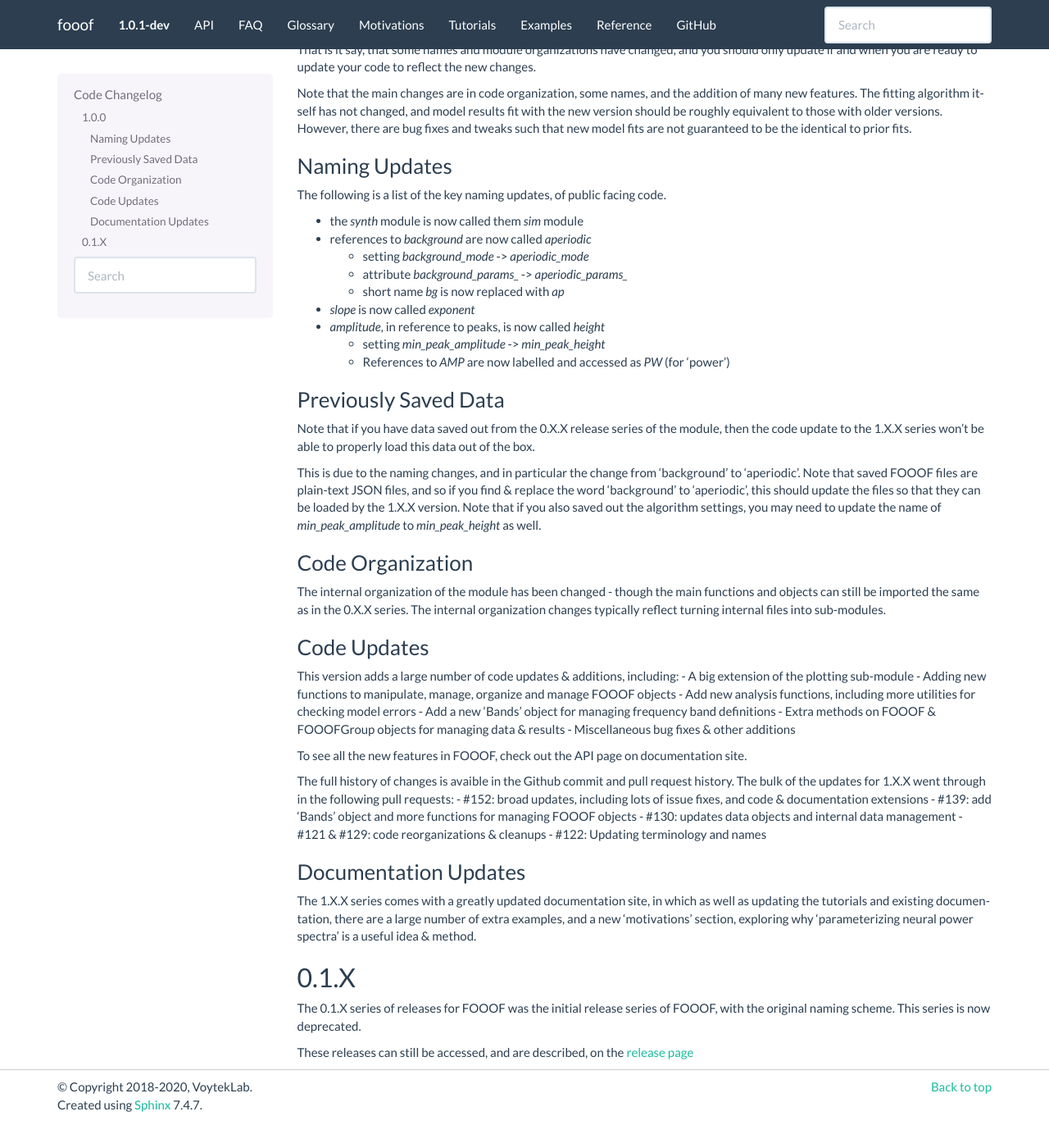
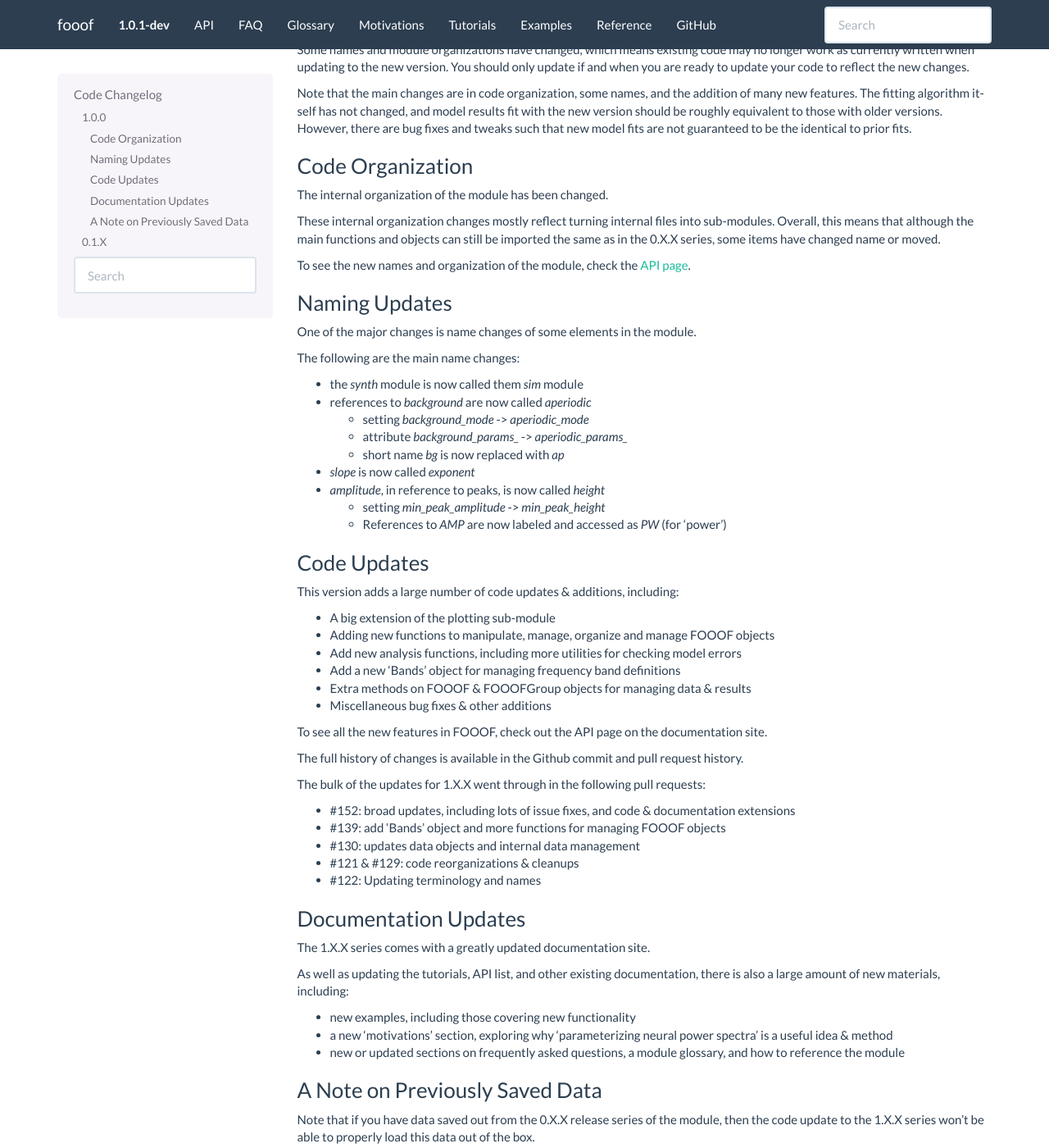
Before and after one commit to fooof-tools/fooof, a Sphinx documentation site: the page built from doc/changelog.rst, in a window 1280 px wide and 1400 px high, scrolled down 258 px. Shown: the whole window at 82% size. Built offline with Sphinx 7.4.7, drawn with Linux system fonts in a browser that asks for light colours; pages that are not in the unit, such as notebooks, are missing from menus; before the commit the page ends 1627 px from its top, so only the background shows below that; some of the changed text lies outside the part shown.

Commit message:
Update changelog

```diff
--- a/doc/changelog.rst
+++ b/doc/changelog.rst
@@ -1,18 +1,19 @@
 Code Changelog
 ==============
 
-This page contains the changelog for the FOOOF codebase and any notes on updating between versions.
+This page contains the changelog for the FOOOF module and any notes on updating between versions.
 
-This page primarly notes changes for major version updates. For notes on the specific updates
+This page primarily notes changes for major version updates. For notes on the specific updates
 for minor releases, see the `release page <https://github.com/fooof-tools/fooof/releases>`_.
 
 1.0.0
 -----
 
-Warning: the 1.X.X release series is an API breaking release from the from 0.X.X series.
+Warning: the 1.X.X release series is an API breaking release from prior versions (0.X.X).
 
-That is it say, that some names and module organizations have changed, and you should
-only update if and when you are ready to update your code to reflect the new changes.
+Some names and module organizations have changed, which means existing code may no longer
+work as currently written when updating to the new version. You should only update
+if and when you are ready to update your code to reflect the new changes.
 
 Note that the main changes are in code organization, some names, and the addition of
 many new features. The fitting algorithm itself has not changed, and model results fit
@@ -20,10 +21,24 @@
 there are bug fixes and tweaks such that new model fits are not guaranteed to be the
 identical to prior fits.
 
+Code Organization
+~~~~~~~~~~~~~~~~~
+
+The internal organization of the module has been changed.
+
+These internal organization changes mostly reflect turning internal files into
+sub-modules. Overall, this means that although the main functions and objects can
+still be imported the same as in the 0.X.X series, some items have changed name or moved.
+
+To see the new names and organization of the module, check the
+`API page <https://fooof-tools.github.io/fooof/api.html>`_.
+
 Naming Updates
 ~~~~~~~~~~~~~~
 
-The following is a list of the key naming updates, of public facing code.
+One of the major changes is name changes of some elements in the module.
+
+The following are the main name changes:
 
 - the `synth` module is now called them `sim` module
 - references to `background` are now called `aperiodic`
@@ -35,10 +50,46 @@
 - `amplitude`, in reference to peaks, is now called `height`
 
   - setting `min_peak_amplitude` -> `min_peak_height`
-  - References to `AMP` are now labelled and accessed as `PW` (for 'power')
+  - References to `AMP` are now labeled and accessed as `PW` (for 'power')
 
-Previously Saved Data
+Code Updates
+~~~~~~~~~~~~
+
+This version adds a large number of code updates & additions, including:
+
+- A big extension of the plotting sub-module
+- Adding new functions to manipulate, manage, organize and manage FOOOF objects
+- Add new analysis functions, including more utilities for checking model errors
+- Add a new 'Bands' object for managing frequency band definitions
+- Extra methods on FOOOF & FOOOFGroup objects for managing data & results
+- Miscellaneous bug fixes & other additions
+
+To see all the new features in FOOOF, check out the API page on the documentation site.
+
+The full history of changes is available in the Github commit and pull request history.
+
+The bulk of the updates for 1.X.X went through in the following pull requests:
+
+- #152: broad updates, including lots of issue fixes, and code & documentation extensions
+- #139: add 'Bands' object and more functions for managing FOOOF objects
+- #130: updates data objects and internal data management
+- #121 & #129: code reorganizations & cleanups
+- #122: Updating terminology and names
+
+Documentation Updates
 ~~~~~~~~~~~~~~~~~~~~~
+
+The 1.X.X series comes with a greatly updated documentation site.
+
+As well as updating the tutorials, API list, and other existing documentation, there is also a
+large amount of new materials, including:
+
+- new examples, including those covering new functionality
+- a new 'motivations' section, exploring why 'parameterizing neural power spectra' is a useful idea & method
+- new or updated sections on frequently asked questions, a module glossary, and how to reference the module
+
+A Note on Previously Saved Data
+~~~~~~~~~~~~~~~~~~~~~~~~~~~~~~~
 
 Note that if you have data saved out from the 0.X.X release series of the module, then the
 code update to the 1.X.X series won't be able to properly load this data out of the box.
@@ -49,46 +100,14 @@
 the 1.X.X version. Note that if you also saved out the algorithm settings, you may need to update
 the name of `min_peak_amplitude` to `min_peak_height` as well.
 
-Code Organization
-~~~~~~~~~~~~~~~~~
-
-The internal organization of the module has been changed - though the main functions and
-objects can still be imported the same as in the 0.X.X series. The internal organization
-changes typically reflect turning internal files into sub-modules.
-
-Code Updates
-~~~~~~~~~~~~
-
-This version adds a large number of code updates & additions, including:
-- A big extension of the plotting sub-module
-- Adding new functions to manipulate, manage, organize and manage FOOOF objects
-- Add new analysis functions, including more utilities for checking model errors
-- Add a new 'Bands' object for managing frequency band definitions
-- Extra methods on FOOOF & FOOOFGroup objects for managing data & results
-- Miscellaneous bug fixes & other additions
-
-To see all the new features in FOOOF, check out the API page on documentation site.
-
-The full history of changes is avaible in the Github commit and pull request history.
-The bulk of the updates for 1.X.X went through in the following pull requests:
-- #152: broad updates, including lots of issue fixes, and code & documentation extensions
-- #139: add 'Bands' object and more functions for managing FOOOF objects
-- #130: updates data objects and internal data management
-- #121 & #129: code reorganizations & cleanups
-- #122: Updating terminology and names
-
-Documentation Updates
-~~~~~~~~~~~~~~~~~~~~~
-
-The 1.X.X series comes with a greatly updated documentation site, in which as well as
-updating the tutorials and existing documentation, there are a large number of extra
-examples, and a new 'motivations' section, exploring why 'parameterizing neural power spectra'
-is a useful idea & method.
-
 0.1.X
 -----
 
-The 0.1.X series of releases for FOOOF was the initial release series of FOOOF, with the original naming scheme. This series is now deprecated.
+The 0.1.X series of releases for FOOOF was the initial release beta series of FOOOF.
+
+This series a different naming scheme and module organization to th current 1.X.X series.
+
+This series is now deprecated.
 
 These releases can still be accessed, and are described, on the
 `release page <https://github.com/fooof-tools/fooof/releases>`_
```
